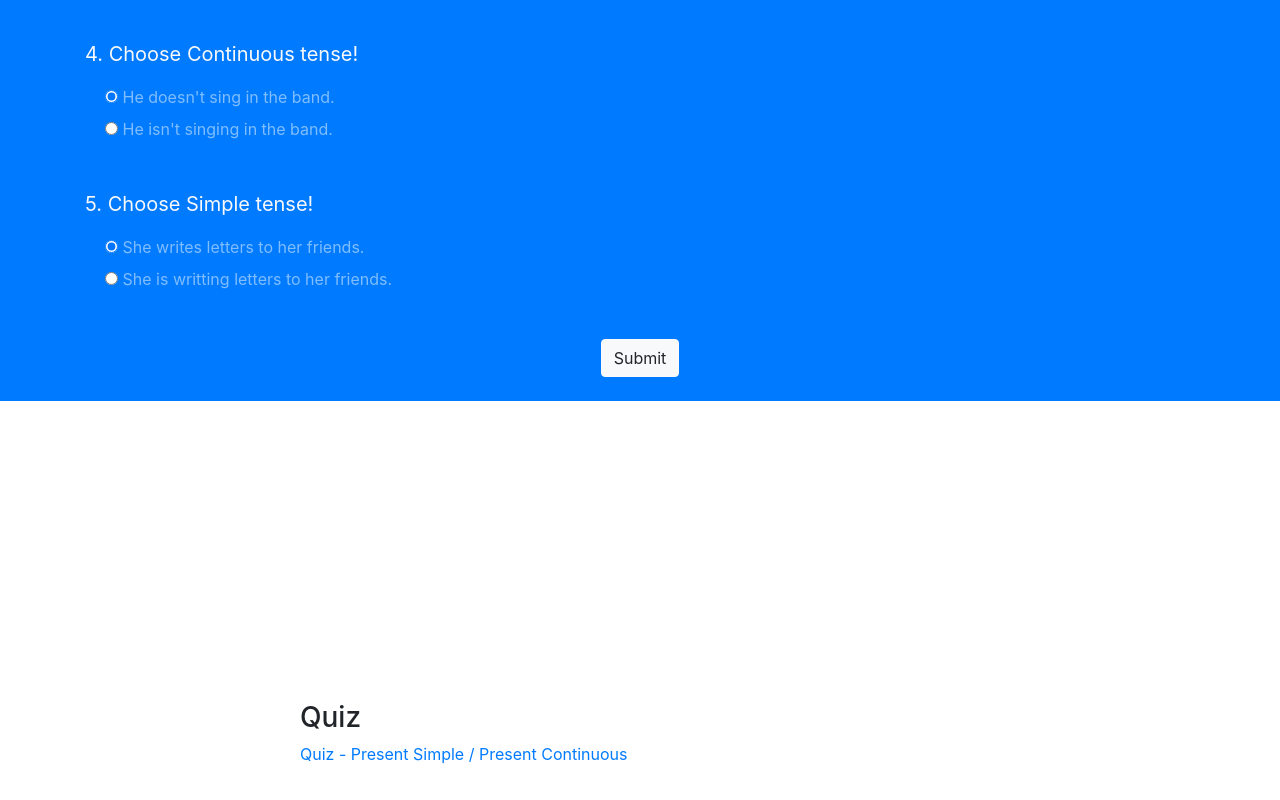
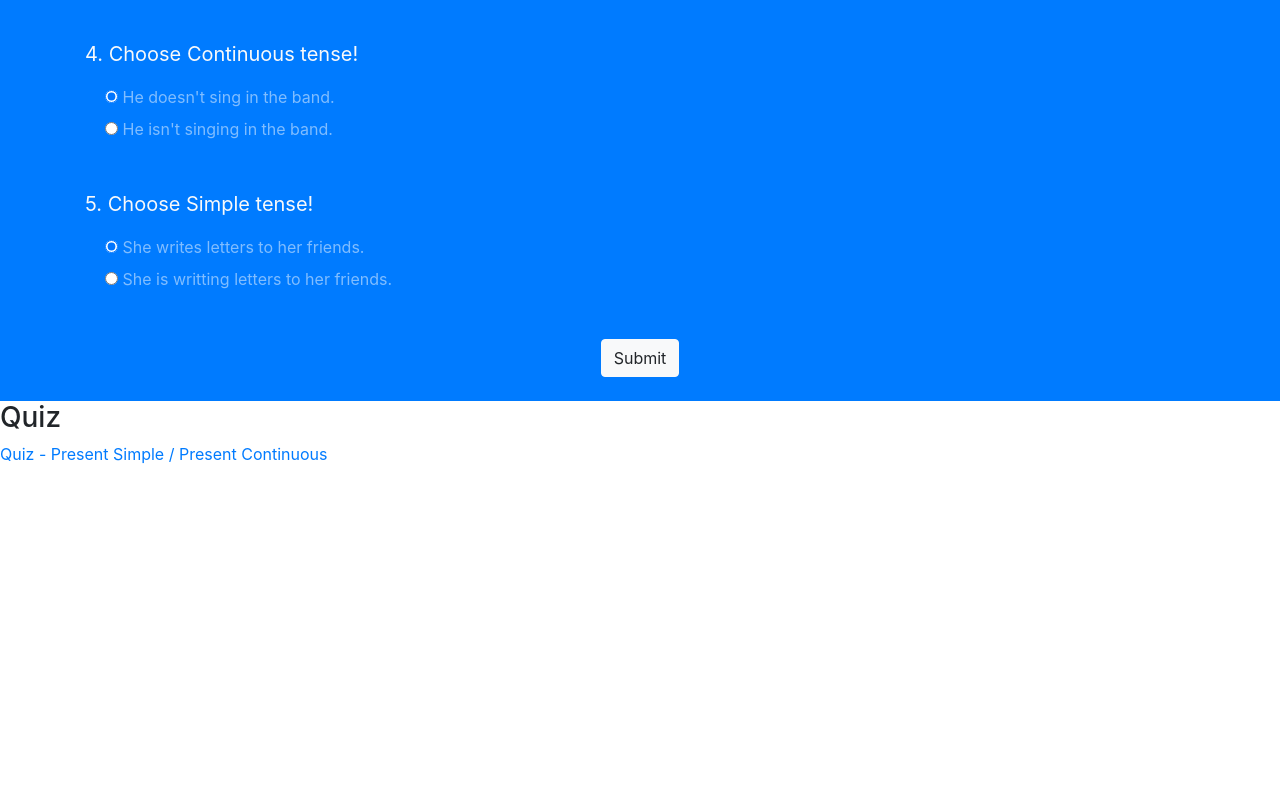
Before and after one commit to Milha/xyzworksheet, a plain HTML site: page index.html in a window 1280 px wide. Shown: the part 736-1536 px from the top of the page. After the commit the page ends 1512 px from the top, so only its background shows below. Drawn offline with nearby package versions, Linux system fonts and the light colour scheme.

Commit message:
margin bottom

```diff
--- a/index.html
+++ b/index.html
@@ -96,7 +96,7 @@
         </div>
     </div>
 
-    <div class="container-quiz" id="conatiner-quiz" style="padding-bottom: 10px; margin: 300px;">
+    <div class="container-quiz" id="conatiner-quiz" style="padding-bottom: 10px; margin-bottom: 300px;">
         <h3>Quiz</h3>
         <a href="quiz1.html">Quiz - Present Simple / Present Continuous</a>
     </div>
```
